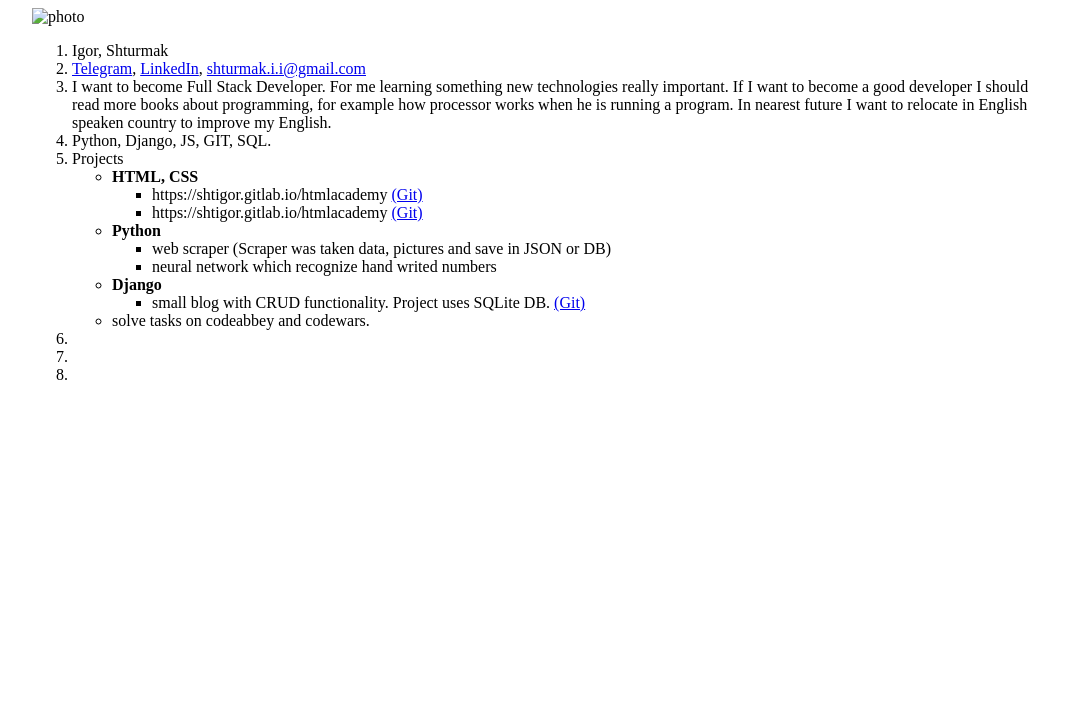
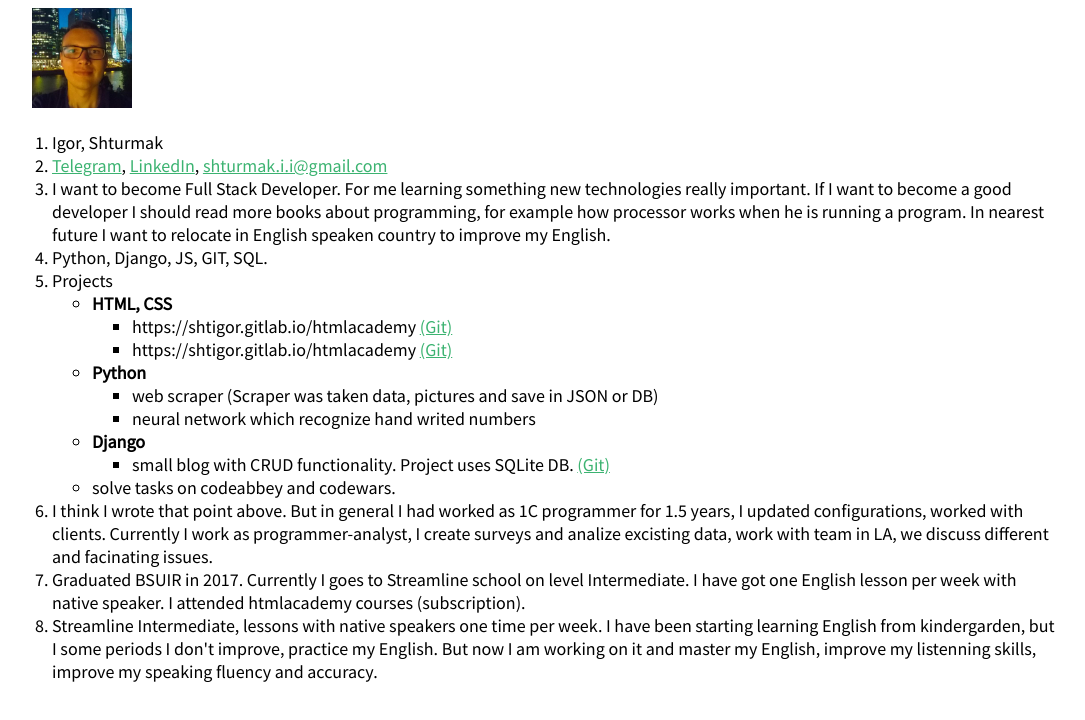
Before and after one commit to shtigor/rsschool-2019Q1-cv, a plain HTML site: page index.html in a window 1280 px wide. Shown: the whole page, without its empty margins (96-1181 px from the left). Drawn offline with Linux system fonts and the light colour scheme.

Commit message:
feat: some styling code

```diff
--- a/index.html
+++ b/index.html
@@ -9,18 +9,18 @@
 </head>
 <body>
     <div class="container">
-        <img src="" alt="photo">
+        <img src="index.jfif" alt="photo">
         <ol>
             <li>Igor, Shturmak</li>
-            <li><a href="http://t.me/ishturmak">Telegram</a>, <a href="https://www.linkedin.com/in/igor-shturmak-074138153/">LinkedIn</a>, <a href="mailto:shturmak.i.i@gmail.com">shturmak.i.i@gmail.com</a></li>
+            <li><a href="http://t.me/ishturmak" target="_blank">Telegram</a>, <a href="https://www.linkedin.com/in/igor-shturmak-074138153/" target="_blank">LinkedIn</a>, <a href="mailto:shturmak.i.i@gmail.com" target="_top">shturmak.i.i@gmail.com</a></li>
             <li>I want to become Full Stack Developer. For me learning something new technologies really important. If I want to become a good developer I should read more books about programming, for example how processor works when he is running a program. In nearest future I want to relocate in English speaken country to improve my English.</li>
             <li>Python, Django, JS, GIT, SQL.</li>
             <li>Projects
                 <ul>
                     <li><b>HTML, CSS</b>
                         <ul>
-                            <li>https://shtigor.gitlab.io/htmlacademy <a href="http://gitlab.com/shtigor/htmlacademy">(Git)</a></li>
-                            <li>https://shtigor.gitlab.io/htmlacademy <a href="http://gitlab.com/shtigor/htmlacademy">(Git)</a></li>
+                            <li>https://shtigor.gitlab.io/htmlacademy <a href="http://gitlab.com/shtigor/htmlacademy" target="_blank">(Git)</a></li>
+                            <li>https://shtigor.gitlab.io/htmlacademy <a href="http://gitlab.com/shtigor/htmlacademy" target="_blank">(Git)</a></li>
                         </ul>
                     </li>
                     <li><b>Python</b>
@@ -31,15 +31,15 @@
                     </li>
                     <li><b>Django</b>
                         <ul>
-                            <li>small blog with CRUD functionality. Project uses SQLite DB. <a href="http://gitlab.com/shtigor/newspaper">(Git)</a></li>
+                            <li>small blog with CRUD functionality. Project uses SQLite DB. <a href="http://gitlab.com/shtigor/newspaper" target="_blank">(Git)</a></li>
                         </ul>
                     </li>
                     <li>solve tasks on codeabbey and codewars.</li>
                 </ul>
             </li>
-            <li></li>
-            <li></li>
-            <li></li>
+            <li>I think I wrote that point above. But in general I had worked as 1C programmer for 1.5 years, I updated configurations, worked with clients. Currently I work as programmer-analyst, I create surveys and analize excisting data, work with team in LA, we discuss different and facinating issues.</li>
+            <li>Graduated BSUIR in 2017. Currently I goes to Streamline school on level Intermediate. I have got one English lesson per week with native speaker. I attended htmlacademy courses (subscription).</li>
+            <li>Streamline Intermediate, lessons with native speakers one time per week. I have been starting learning English from kindergarden, but I some periods I don't improve, practice my English. But now I am working on it and master my English, improve my listenning skills, improve my speaking fluency and accuracy. </li>
         </ol>
     </div>
 </body>
--- a/style.css
+++ b/style.css
@@ -1,5 +1,29 @@
+@import url('https://fonts.googleapis.com/css?family=Source+Sans+Pro');
+
+body {
+    font-family: "Source Sans Pro", serif;
+    font-size: 18px;
+}
+
 .container {
     width: 1024px;
     margin: 0 auto;
-    background: linear-gradient();
 }
+
+img {
+    width: 100px;
+    height: 100px;
+}
+
+ol {
+    padding-left: 20px;
+
+}
+
+a {
+    color: mediumseagreen;
+}
+
+a:hover {
+    color: green;
+}
```
